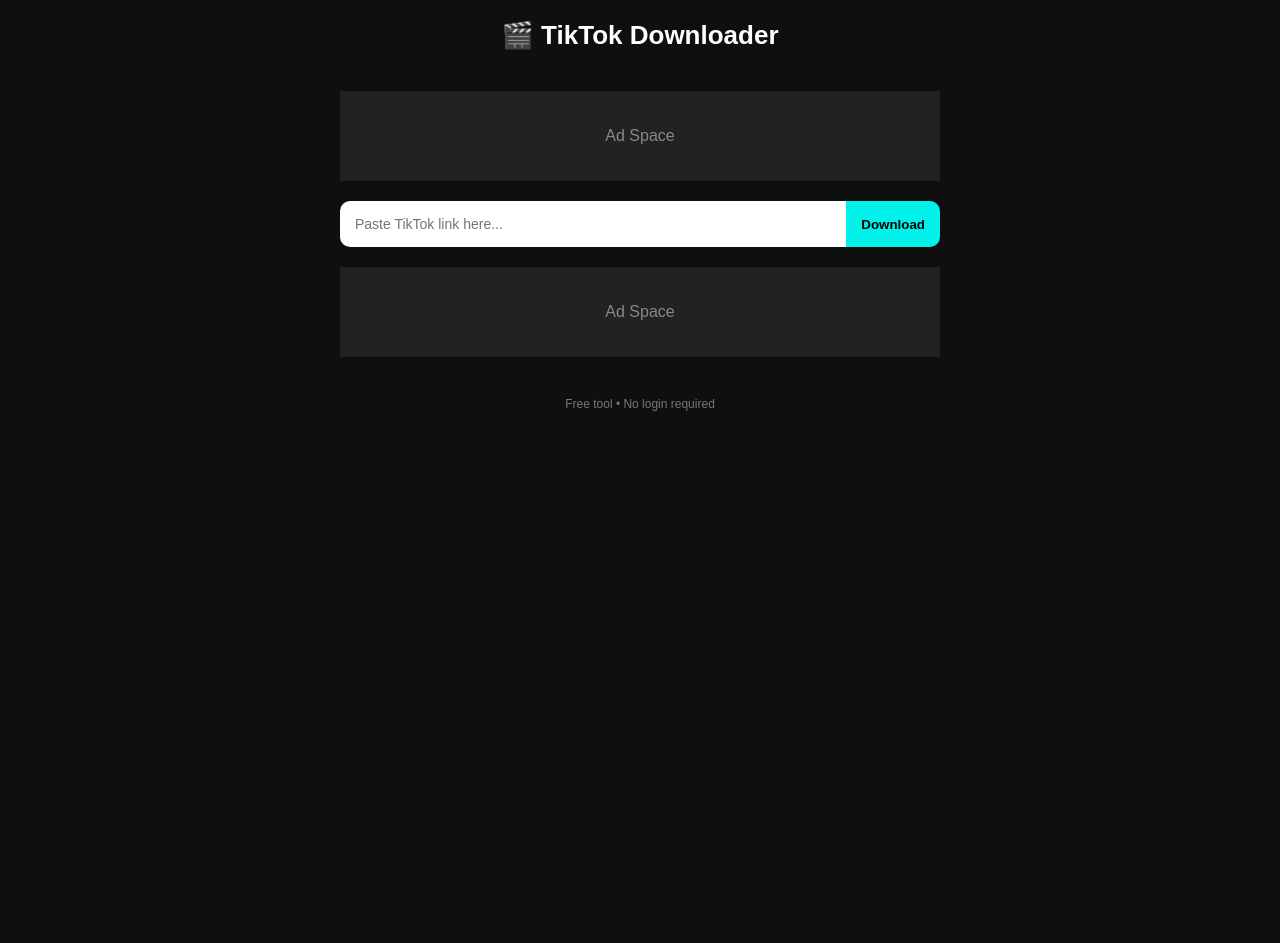
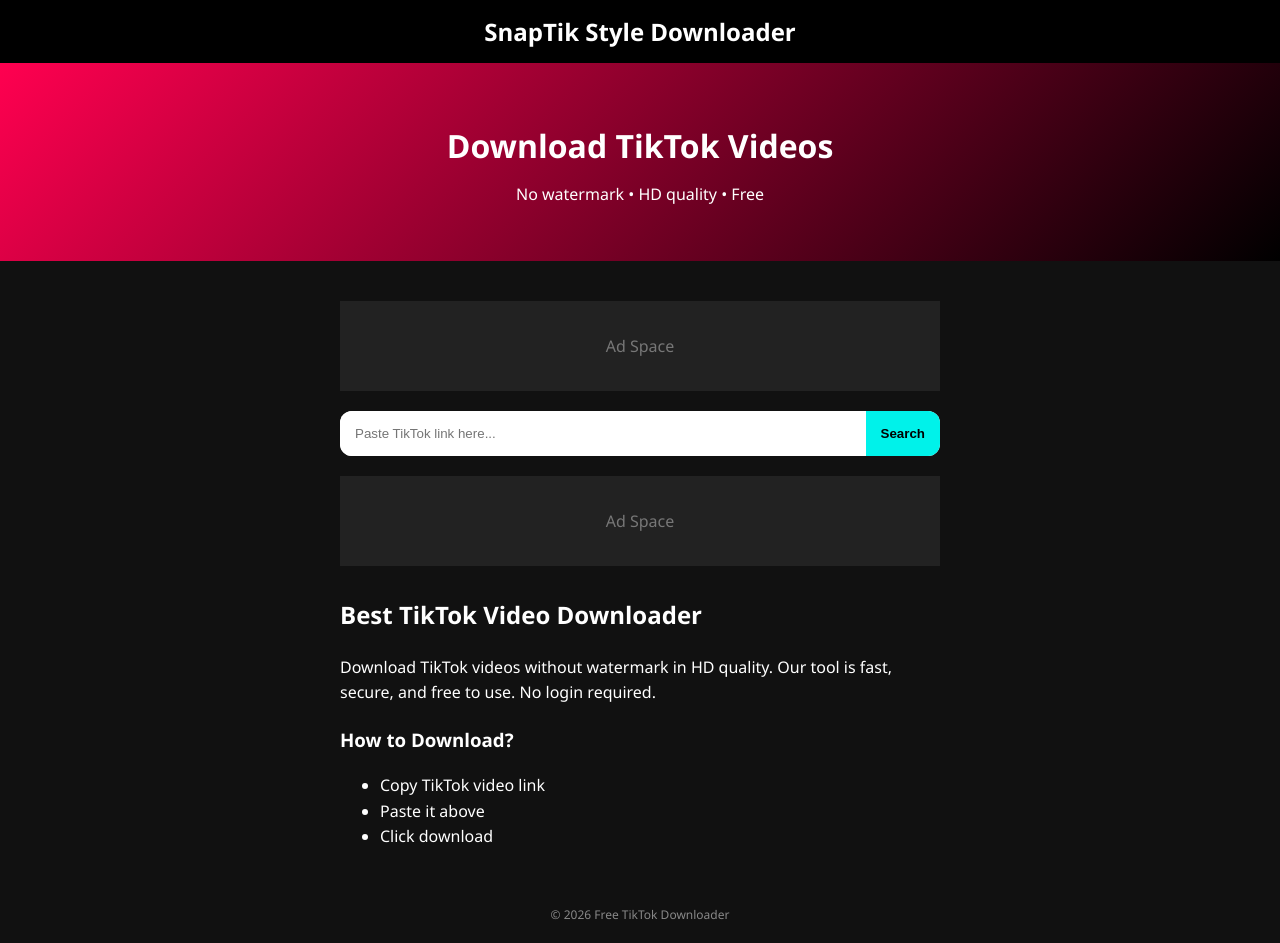
Before and after one commit to LightMax20/pythontik, a Flask app: page / in a window 1280 px wide. Before the commit the page ends 411 px from the top, so only its background shows below. Run offline with Flask 3, Linux system fonts and the light colour scheme; some libraries are stand-ins or nearby versions.

Commit message:
Update index.html

```diff
--- a/templates/index.html
+++ b/templates/index.html
@@ -3,45 +3,56 @@
 <head>
 <meta charset="UTF-8">
 <meta name="viewport" content="width=device-width, initial-scale=1.0">
-<title>TikTok Downloader</title>
+
+<title>TikTok Downloader - No Watermark HD</title>
+
+<!-- SEO -->
+<meta name="description" content="Download TikTok videos without watermark in HD. Free TikTok downloader fast and easy.">
+<meta name="keywords" content="tiktok downloader, no watermark, download tiktok hd">
 
 <style>
 body {
   margin: 0;
-  font-family: Arial, sans-serif;
-  background: #0f0f0f;
+  font-family: 'Segoe UI', sans-serif;
+  background: #111;
   color: white;
 }
 
-/* HEADER */
 .header {
+  background: #000;
+  padding: 15px;
   text-align: center;
-  padding: 20px;
-  font-size: 26px;
+  font-size: 24px;
   font-weight: bold;
 }
 
-/* CONTAINER */
+.hero {
+  text-align: center;
+  padding: 40px 20px;
+  background: linear-gradient(135deg, #ff0050, #000);
+}
+
+.hero h1 {
+  margin-bottom: 10px;
+}
+
 .container {
   max-width: 600px;
   margin: auto;
-  text-align: center;
+  padding: 20px;
 }
 
-/* INPUT BOX */
 .input-box {
   display: flex;
-  margin-top: 20px;
-  border-radius: 10px;
+  border-radius: 12px;
   overflow: hidden;
+  background: white;
 }
 
 input {
   flex: 1;
   padding: 15px;
   border: none;
-  outline: none;
-  font-size: 14px;
 }
 
 button {
@@ -52,75 +63,133 @@ button {
   cursor: pointer;
 }
 
-/* LOADER */
-.loader {
+.preview {
   display: none;
   margin-top: 20px;
-  font-size: 14px;
+  background: #1a1a1a;
+  padding: 15px;
+  border-radius: 10px;
 }
 
-/* ADS */
+.preview img {
+  width: 100%;
+  border-radius: 10px;
+}
+
+.btn-group {
+  margin-top: 10px;
+  display: flex;
+  gap: 10px;
+}
+
+.btn {
+  flex: 1;
+  padding: 12px;
+  border: none;
+  cursor: pointer;
+  font-weight: bold;
+}
+
+.hd { background: #00f2ea; }
+.mp3 { background: #ff0050; color: white; }
+
 .ad {
-  margin: 20px auto;
-  width: 100%;
+  margin: 20px 0;
   height: 90px;
   background: #222;
   display: flex;
   justify-content: center;
   align-items: center;
+  color: #777;
+}
+
+.content {
+  margin-top: 30px;
+  line-height: 1.6;
+}
+
+.footer {
+  text-align: center;
+  padding: 20px;
+  font-size: 12px;
   color: #888;
 }
-
-/* FOOTER */
-.footer {
-  text-align: center;
-  margin-top: 40px;
-  font-size: 12px;
-  color: #777;
-}
 </style>
-
 </head>
 
 <body>
 
-<div class="header">🎬 TikTok Downloader</div>
+<div class="header">SnapTik Style Downloader</div>
+
+<div class="hero">
+  <h1>Download TikTok Videos</h1>
+  <p>No watermark • HD quality • Free</p>
+</div>
 
 <div class="container">
 
-  <!-- TOP AD -->
   <div class="ad">Ad Space</div>
 
   <div class="input-box">
     <input id="url" placeholder="Paste TikTok link here...">
-    <button onclick="startDownload()">Download</button>
+    <button onclick="getPreview()">Search</button>
   </div>
 
-  <div class="loader" id="loader">Processing... Please wait</div>
+  <div class="preview" id="preview">
+    <img id="thumb">
+    <h3 id="title"></h3>
 
-  <!-- MIDDLE AD -->
+    <div class="btn-group">
+      <button class="btn hd" onclick="download('video')">Download HD</button>
+      <button class="btn mp3" onclick="download('mp3')">Download MP3</button>
+    </div>
+  </div>
+
   <div class="ad">Ad Space</div>
+
+  <div class="content">
+    <h2>Best TikTok Video Downloader</h2>
+    <p>
+      Download TikTok videos without watermark in HD quality.
+      Our tool is fast, secure, and free to use. No login required.
+    </p>
+
+    <h3>How to Download?</h3>
+    <ul>
+      <li>Copy TikTok video link</li>
+      <li>Paste it above</li>
+      <li>Click download</li>
+    </ul>
+  </div>
 
 </div>
 
 <div class="footer">
-Free tool • No login required
+© 2026 Free TikTok Downloader
 </div>
 
 <script>
-function startDownload() {
+let currentUrl = "";
+
+async function getPreview() {
     const url = document.getElementById("url").value;
-    const loader = document.getElementById("loader");
 
-    if (!url) {
-        alert("Please enter a TikTok URL");
-        return;
-    }
+    if (!url) return alert("Enter URL");
 
-    loader.style.display = "block";
+    currentUrl = url;
 
-    // Redirect to backend (this triggers real download)
-    window.location.href = "/download?url=" + encodeURIComponent(url);
+    const res = await fetch("/preview?url=" + encodeURIComponent(url));
+    const data = await res.json();
+
+    if (data.error) return alert("Failed");
+
+    document.getElementById("thumb").src = data.thumbnail;
+    document.getElementById("title").innerText = data.title;
+    document.getElementById("preview").style.display = "block";
+}
+
+function download(type) {
+    window.location.href = "/download?url=" + encodeURIComponent(currentUrl) + "&type=" + type;
 }
 </script>
 
```
